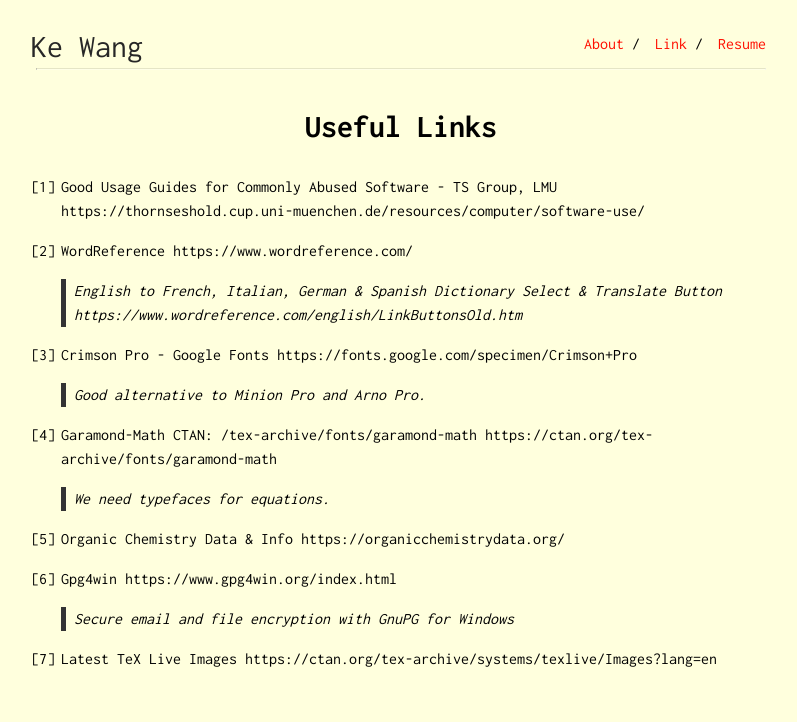
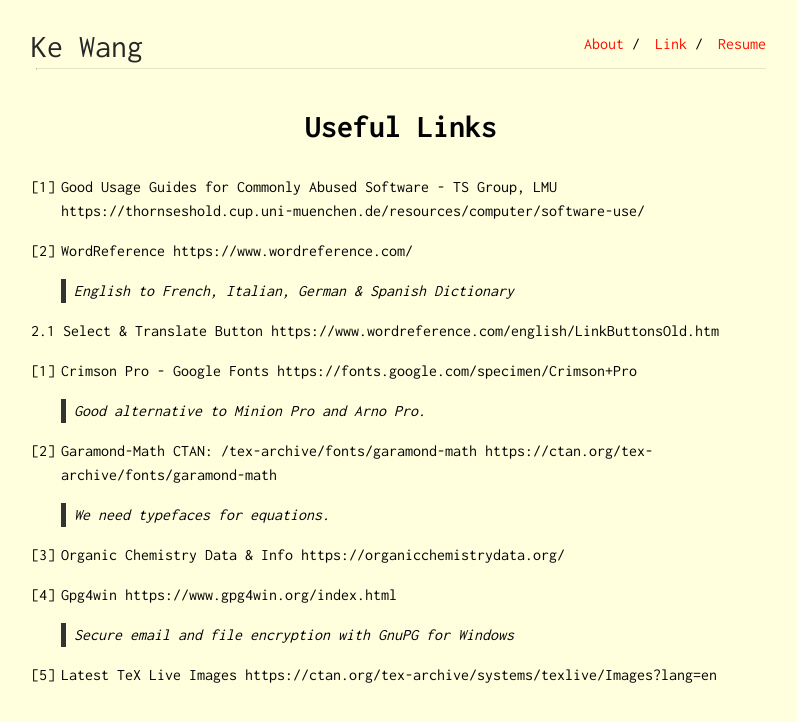
Before and after one commit to ekdc11/ekdc11.github.io, a Jekyll site: the page built from link.md, in a window 1280 px wide. Shown: the top 722 px of the page, without its empty margins (239-1036 px from the left). Built offline with Jekyll 4.4.1, drawn with Linux system fonts in a browser that asks for light colours.

Commit message:
Update link.md

```diff
--- a/link.md
+++ b/link.md
@@ -8,8 +8,8 @@ https://thornseshold.cup.uni-muenchen.de/resources/computer/software-use/
 
 2. WordReference https://www.wordreference.com/
 > English to French, Italian, German & Spanish Dictionary
-> Select & Translate Button
-> https://www.wordreference.com/english/LinkButtonsOld.htm
+
+2.1 Select & Translate Button https://www.wordreference.com/english/LinkButtonsOld.htm
 
 3. Crimson Pro - Google Fonts
 https://fonts.google.com/specimen/Crimson+Pro
```
